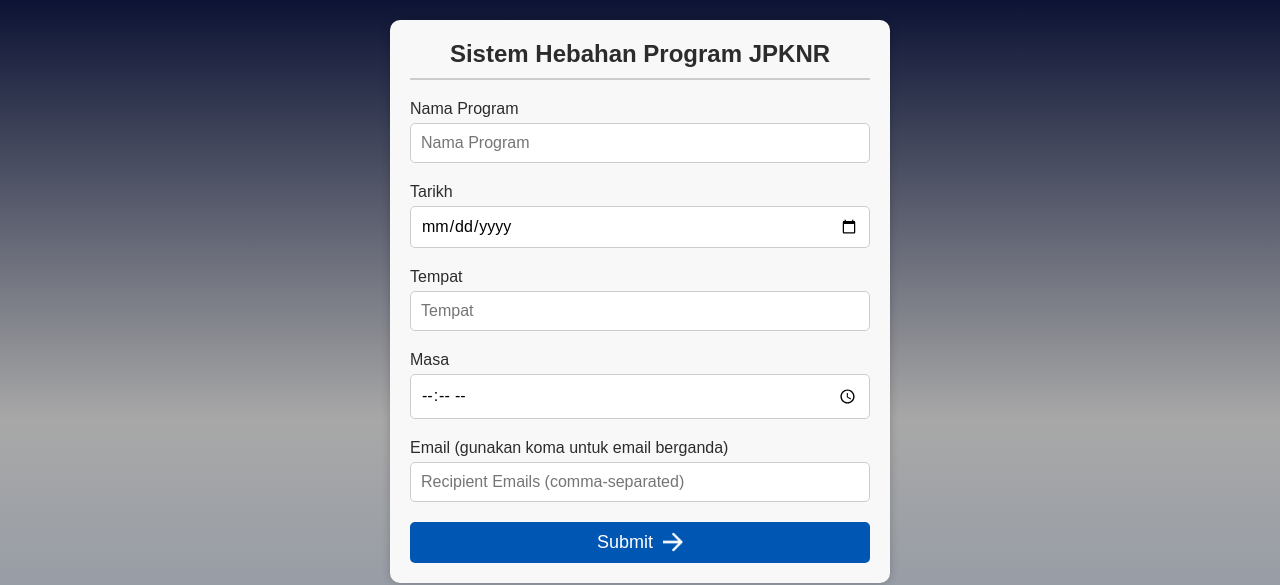
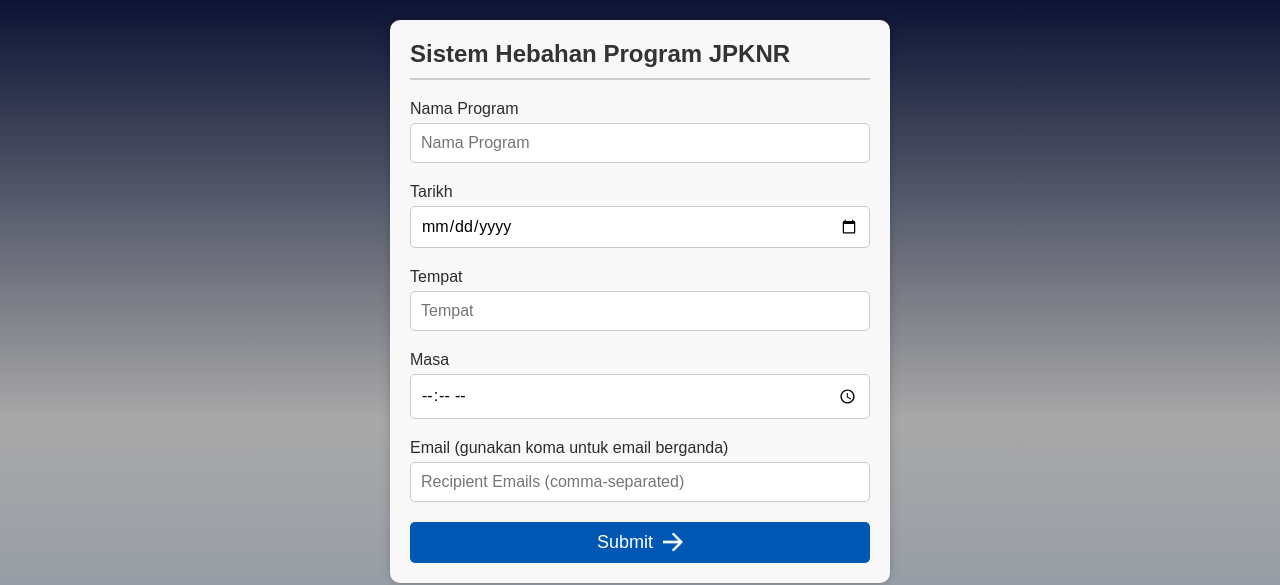
Before and after one commit to 4lepsky/JPK-System-NEW3, a plain HTML site: page index.html in a window 1280 px wide. Shown: the top 585 px of the page. Drawn offline with nearby package versions, Linux system fonts and the light colour scheme.

Commit message:
Add files via upload

```diff
--- a/style.css
+++ b/style.css
@@ -30,12 +30,8 @@ body, h2, ul, li, form, input, button {
 
 .contact-left-title h2 {
     font-size: 24px;
-    color: #2c2c2c;
+    color: #333;
     margin-bottom: 10px;
-    white-space: nowrap; /* Prevent text from wrapping */
-    overflow: hidden;    /* Hide any overflow */
-    text-overflow: ellipsis; /* Add ellipsis (...) if the text is too long */
-    text-align: center; /* Center align the text */
 }
 
 .contact-left-title hr {
```
